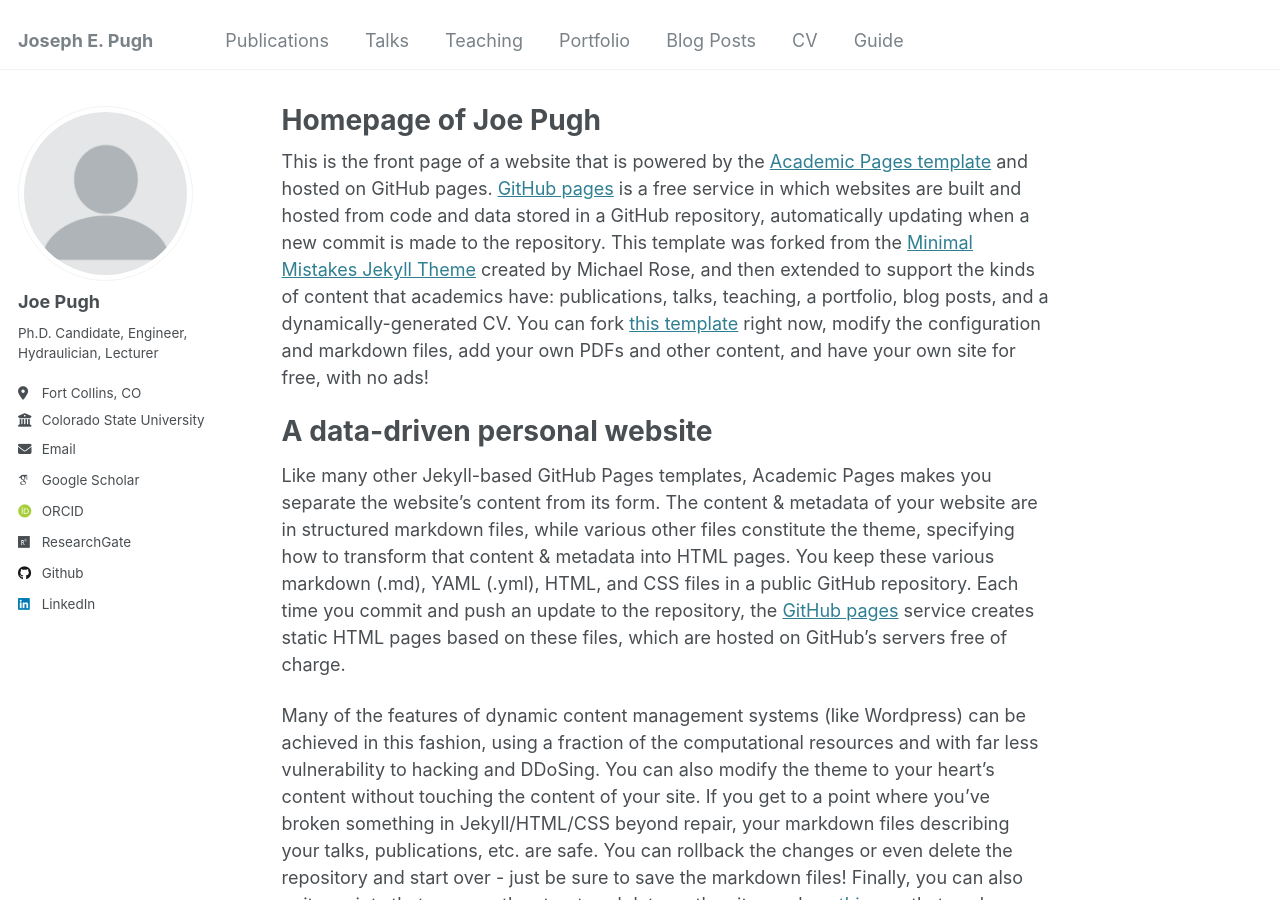
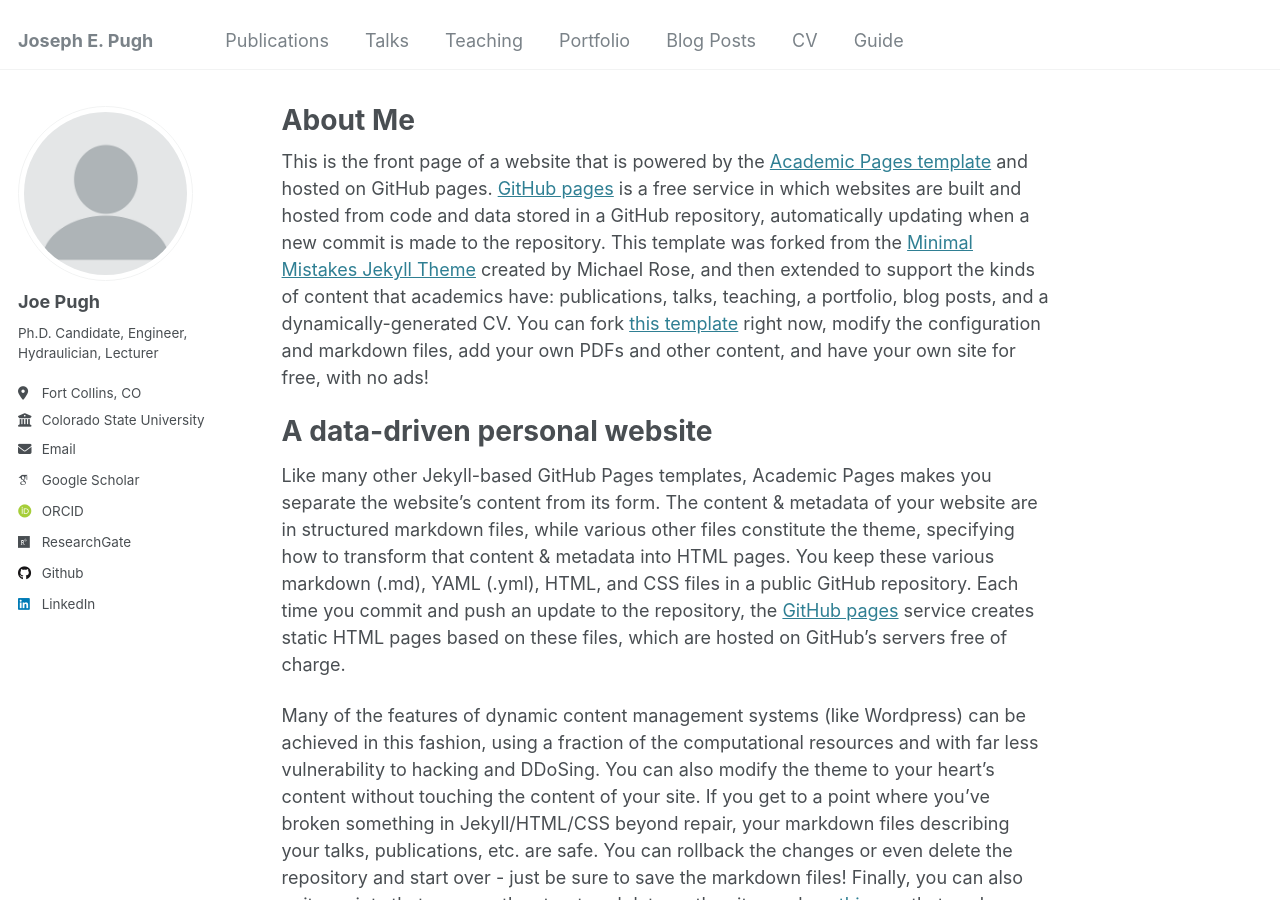
Before and after one commit to jepugh/jepugh.github.io, a Jekyll site: the page built from _pages/about.md, in a window 1280 px wide and 900 px high. Built offline with Jekyll 4.4.1, drawn with Linux system fonts in a browser that asks for light colours; some web fonts are replaced.

Commit message:
Update about.md

```diff
--- a/_pages/about.md
+++ b/_pages/about.md
@@ -1,6 +1,6 @@
 ---
 permalink: /
-title: "Homepage of Joe Pugh"
+title: "About Me"
 author_profile: true
 redirect_from:
   - /about/
```
